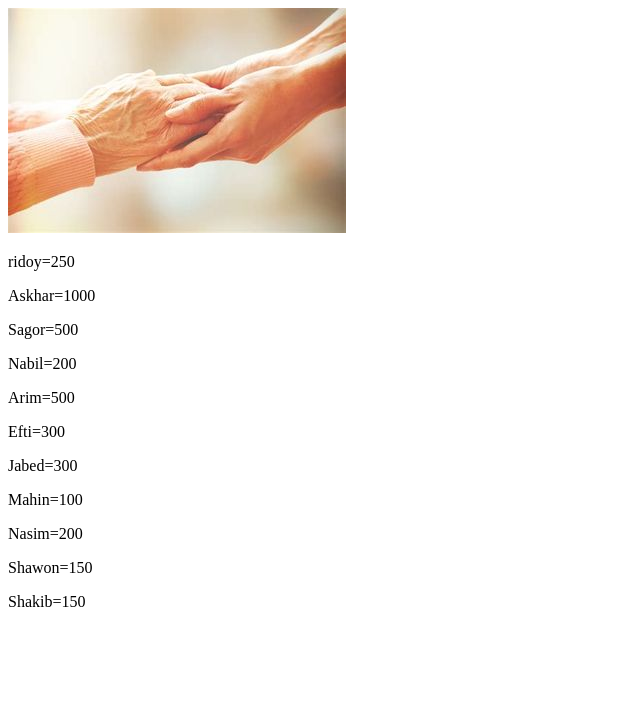
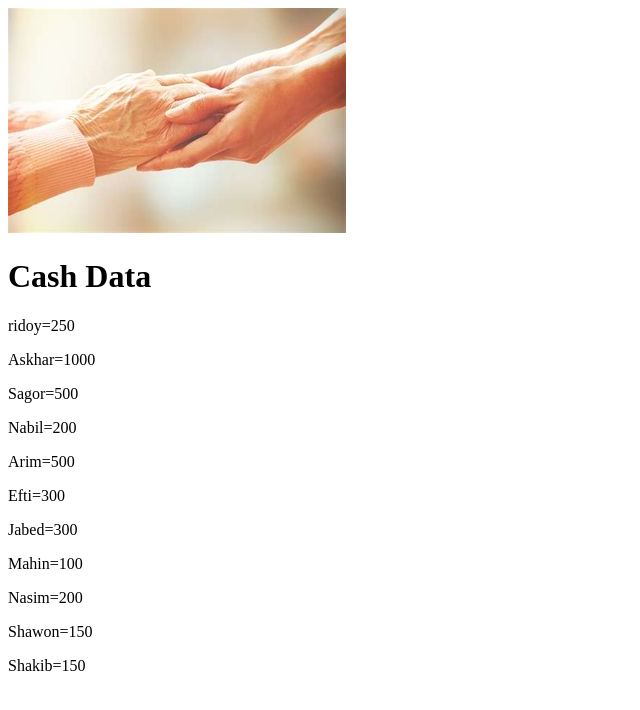
Before and after one commit to SiddikArim/hat-barai-cash-data, a plain HTML site: page index.html in a window 1280 px wide. Shown: the whole page, without its empty margins (0-640 px from the left). Drawn offline with Linux system fonts and the light colour scheme.

Commit message:
added h1

```diff
--- a/index.html
+++ b/index.html
@@ -8,6 +8,7 @@
 </head>
 <body>
     <img src="th(3).jpg" alt="">
+    <h1>Cash Data</h1>
     <p>ridoy=250</p>
     <p>Askhar=1000</p>
     <p>Sagor=500</p>
```
